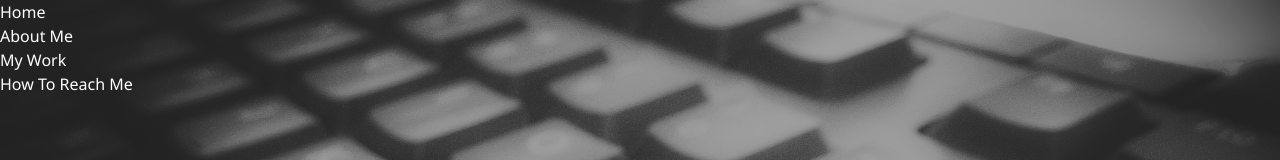
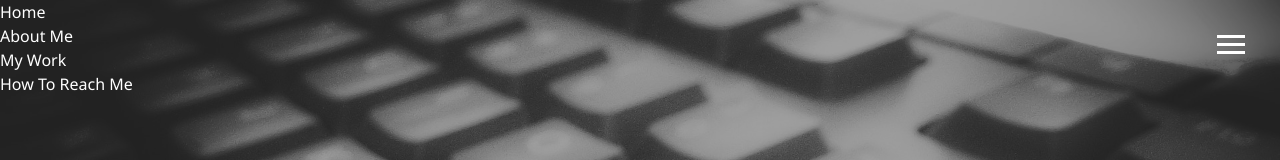
Before and after one commit to dev2theworld/portfolio_ipkiss, a plain HTML site: page index.html in a window 1280 px wide. Shown: the top 160 px of the page. Drawn offline with Linux system fonts and the light colour scheme.

Commit message:
SASS partial _menu + seperate _config file added

```diff
--- /dev/null
+++ b/scss/_menu.scss
@@ -0,0 +1,16 @@
+.menu-btn {
+  position: absolute;
+  z-index: 3;
+  right: 35px;
+  top: 35px;
+  cursor: pointer;
+  @include easeOut;
+
+  .btn-line {
+    width: 28px;
+    height: 3px;
+    margin: 0 0 5px 0;
+    background: #fff;
+    @include easeOut;
+  }
+}
--- a/scss/main.scss
+++ b/scss/main.scss
@@ -1,4 +1,5 @@
 @import 'config';
+@import 'menu';
 
 * {
   box-sizing: border-box;
```
Also changed, not shown: css/main.css, 1 other file.
